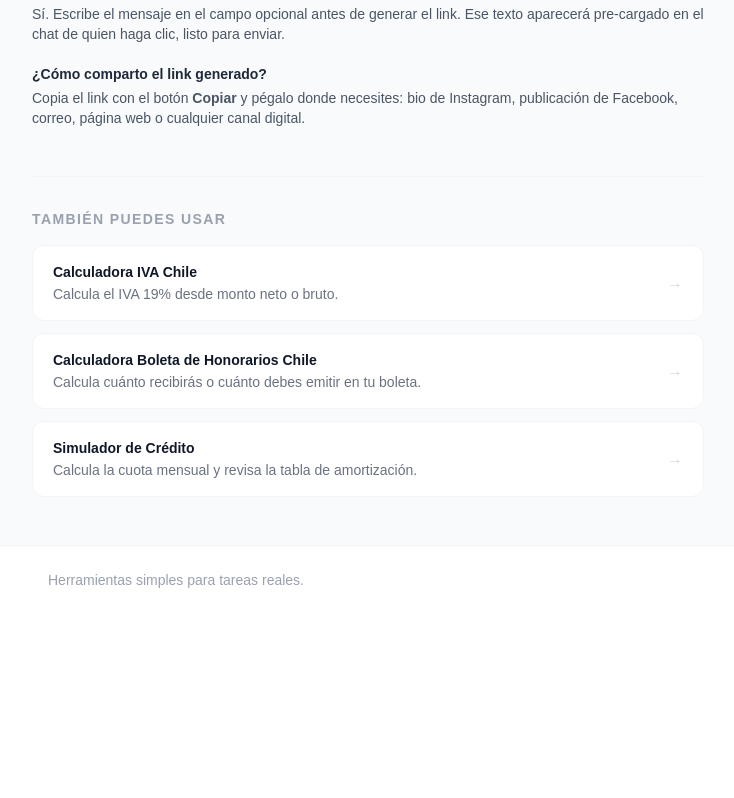
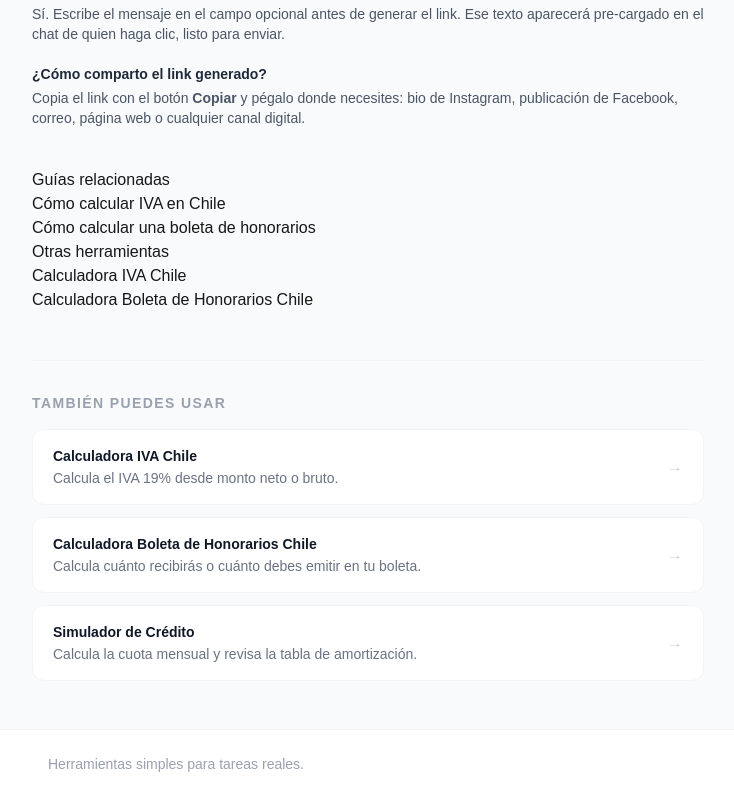
Before and after one commit to SirTomasEnriquez/herramientasonline, a Next.js app: page /herramientas/generador-link-whatsapp in a window 1280 px wide. Shown: the part 1954-2752 px from the top of the page, without its empty margins (272-1006 px from the left). Before the commit the page ends 2568 px from the top, so only its background shows below. Built offline with nearby package versions, Linux system fonts and the light colour scheme.

Commit message:
Add internal interlinking between tools and guides

```diff
--- a/app/guias/boleta-honorarios-chile/page.tsx
+++ b/app/guias/boleta-honorarios-chile/page.tsx
@@ -1,5 +1,13 @@
 import type { Metadata } from "next";
 import Link from "next/link";
+import { GUIDES } from "@/lib/guides";
+import { getToolBySlug } from "@/lib/tools";
+
+const mainTool = getToolBySlug("calculadora-boleta-honorarios-chile")!;
+const relatedTool = getToolBySlug("calculadora-iva-chile")!;
+const relatedGuides = GUIDES.filter((guide) =>
+  ["calcular-iva-chile", "simular-credito"].includes(guide.slug),
+);
 
 export const metadata: Metadata = {
   title: "Cómo calcular una boleta de honorarios en Chile — Herramientas Online",
@@ -50,7 +58,7 @@ export default function BoletaHonorariosChileGuidePage() {
 
         <p>
           <Link
-            href="/herramientas/calculadora-boleta-honorarios-chile"
+            href={mainTool.href}
             className="inline-flex text-sm font-medium text-green-600 hover:text-green-700"
           >
             Usar calculadora de boleta de honorarios →
@@ -73,13 +81,19 @@ export default function BoletaHonorariosChileGuidePage() {
           </div>
         </div>
 
+        <h2>También te puede servir</h2>
+        <ul>
+          {relatedGuides.map((guide) => (
+            <li key={guide.slug}>
+              <Link href={guide.href}>{guide.title}</Link>
+            </li>
+          ))}
+        </ul>
+
         <h2>Links relacionados</h2>
         <ul>
           <li>
-            <Link href="/herramientas/calculadora-iva-chile">Calculadora de IVA Chile</Link>
-          </li>
-          <li>
-            <Link href="/guias/calcular-iva-chile">Cómo calcular IVA en Chile</Link>
+            <Link href={relatedTool.href}>{relatedTool.title}</Link>
           </li>
           <li>
             <Link href="/herramientas">Ver herramientas disponibles</Link>
--- a/app/guias/calcular-iva-chile/page.tsx
+++ b/app/guias/calcular-iva-chile/page.tsx
@@ -1,5 +1,13 @@
 import type { Metadata } from "next";
 import Link from "next/link";
+import { GUIDES } from "@/lib/guides";
+import { getToolBySlug } from "@/lib/tools";
+
+const mainTool = getToolBySlug("calculadora-iva-chile")!;
+const relatedTool = getToolBySlug("calculadora-boleta-honorarios-chile")!;
+const relatedGuides = GUIDES.filter((guide) =>
+  ["boleta-honorarios-chile", "simular-credito"].includes(guide.slug),
+);
 
 export const metadata: Metadata = {
   title: "Cómo calcular IVA en Chile — Herramientas Online",
@@ -50,7 +58,7 @@ export default function CalcularIvaChileGuidePage() {
 
         <p>
           <Link
-            href="/herramientas/calculadora-iva-chile"
+            href={mainTool.href}
             className="inline-flex text-sm font-medium text-green-600 hover:text-green-700"
           >
             Usar calculadora de IVA Chile →
@@ -76,17 +84,19 @@ export default function CalcularIvaChileGuidePage() {
           </div>
         </div>
 
+        <h2>También te puede servir</h2>
+        <ul>
+          {relatedGuides.map((guide) => (
+            <li key={guide.slug}>
+              <Link href={guide.href}>{guide.title}</Link>
+            </li>
+          ))}
+        </ul>
+
         <h2>Links relacionados</h2>
         <ul>
           <li>
-            <Link href="/herramientas/calculadora-boleta-honorarios-chile">
-              Calculadora de boleta de honorarios
-            </Link>
-          </li>
-          <li>
-            <Link href="/guias/boleta-honorarios-chile">
-              Cómo calcular una boleta de honorarios
-            </Link>
+            <Link href={relatedTool.href}>{relatedTool.title}</Link>
           </li>
           <li>
             <Link href="/herramientas">Ver herramientas disponibles</Link>
--- a/app/guias/simular-credito/page.tsx
+++ b/app/guias/simular-credito/page.tsx
@@ -1,5 +1,13 @@
 import type { Metadata } from "next";
 import Link from "next/link";
+import { GUIDES } from "@/lib/guides";
+import { getToolBySlug } from "@/lib/tools";
+
+const mainTool = getToolBySlug("simulador-credito")!;
+const relatedTool = getToolBySlug("calculadora-iva-chile")!;
+const relatedGuides = GUIDES.filter((guide) =>
+  ["calcular-iva-chile", "boleta-honorarios-chile"].includes(guide.slug),
+);
 
 export const metadata: Metadata = {
   title: "Cómo simular un crédito y entender una tabla de amortización — Herramientas Online",
@@ -50,7 +58,7 @@ export default function SimularCreditoGuidePage() {
 
         <p>
           <Link
-            href="/herramientas/simulador-credito"
+            href={mainTool.href}
             className="inline-flex text-sm font-medium text-green-600 hover:text-green-700"
           >
             Usar simulador de crédito →
@@ -73,13 +81,19 @@ export default function SimularCreditoGuidePage() {
           </div>
         </div>
 
+        <h2>También te puede servir</h2>
+        <ul>
+          {relatedGuides.map((guide) => (
+            <li key={guide.slug}>
+              <Link href={guide.href}>{guide.title}</Link>
+            </li>
+          ))}
+        </ul>
+
         <h2>Links relacionados</h2>
         <ul>
           <li>
-            <Link href="/herramientas/calculadora-iva-chile">Calculadora de IVA Chile</Link>
-          </li>
-          <li>
-            <Link href="/guias/calcular-iva-chile">Cómo calcular IVA en Chile</Link>
+            <Link href={relatedTool.href}>{relatedTool.title}</Link>
           </li>
           <li>
             <Link href="/herramientas">Ver herramientas disponibles</Link>
--- a/app/herramientas/calculadora-boleta-honorarios-chile/page.tsx
+++ b/app/herramientas/calculadora-boleta-honorarios-chile/page.tsx
@@ -1,10 +1,16 @@
 import type { Metadata } from "next";
+import Link from "next/link";
 import BoletaHonorariosCalculator from "@/components/BoletaHonorariosCalculator";
 import RelatedTools from "@/components/RelatedTools";
+import { getGuideBySlug } from "@/lib/guides";
 import { buildToolPageSchema, stringifyJsonLd } from "@/lib/schema";
-import { getToolBySlug } from "@/lib/tools";
+import { TOOLS, getToolBySlug } from "@/lib/tools";
 
 const tool = getToolBySlug("calculadora-boleta-honorarios-chile")!;
+const relatedGuide = getGuideBySlug("boleta-honorarios-chile")!;
+const relatedTools = TOOLS.filter((item) =>
+  ["calculadora-iva-chile", "simulador-credito"].includes(item.slug),
+);
 
 export const metadata: Metadata = {
   title: "Calculadora de Boleta de Honorarios Chile 2026 — Herramientas Online",
@@ -146,6 +152,24 @@ export default function CalculadoraBoletaHonorariosPage() {
         </div>
       </section>
 
+      <section className="max-w-2xl mx-auto mt-10 prose prose-gray prose-sm sm:prose-base">
+        <h2>Guías relacionadas</h2>
+        <ul>
+          <li>
+            <Link href={relatedGuide.href}>{relatedGuide.title}</Link>
+          </li>
+        </ul>
+
+        <h2>Otras herramientas</h2>
+        <ul>
+          {relatedTools.map((relatedTool) => (
+            <li key={relatedTool.slug}>
+              <Link href={relatedTool.href}>{relatedTool.title}</Link>
+            </li>
+          ))}
+        </ul>
+      </section>
+
       <RelatedTools currentHref="/herramientas/calculadora-boleta-honorarios-chile" />
     </main>
   );
--- a/app/herramientas/calculadora-iva-chile/page.tsx
+++ b/app/herramientas/calculadora-iva-chile/page.tsx
@@ -1,10 +1,16 @@
 import type { Metadata } from "next";
+import Link from "next/link";
 import IvaChileCalculator from "@/components/IvaChileCalculator";
 import RelatedTools from "@/components/RelatedTools";
+import { getGuideBySlug } from "@/lib/guides";
 import { buildToolPageSchema, stringifyJsonLd } from "@/lib/schema";
-import { getToolBySlug } from "@/lib/tools";
+import { TOOLS, getToolBySlug } from "@/lib/tools";
 
 const tool = getToolBySlug("calculadora-iva-chile")!;
+const relatedGuide = getGuideBySlug("calcular-iva-chile")!;
+const relatedTools = TOOLS.filter((item) =>
+  ["calculadora-boleta-honorarios-chile", "simulador-credito"].includes(item.slug),
+);
 
 export const metadata: Metadata = {
   title: "Calculadora de IVA Chile — Herramientas Online",
@@ -114,6 +120,24 @@ export default function CalculadoraIvaChilePage() {
         </div>
       </section>
 
+      <section className="max-w-2xl mx-auto mt-10 prose prose-gray prose-sm sm:prose-base">
+        <h2>Guías relacionadas</h2>
+        <ul>
+          <li>
+            <Link href={relatedGuide.href}>{relatedGuide.title}</Link>
+          </li>
+        </ul>
+
+        <h2>Otras herramientas</h2>
+        <ul>
+          {relatedTools.map((relatedTool) => (
+            <li key={relatedTool.slug}>
+              <Link href={relatedTool.href}>{relatedTool.title}</Link>
+            </li>
+          ))}
+        </ul>
+      </section>
+
       <RelatedTools currentHref="/herramientas/calculadora-iva-chile" />
     </main>
   );
--- a/app/herramientas/generador-link-whatsapp/page.tsx
+++ b/app/herramientas/generador-link-whatsapp/page.tsx
@@ -1,11 +1,19 @@
 import type { Metadata } from "next";
+import Link from "next/link";
 import WhatsAppLinkGenerator from "@/components/WhatsAppLinkGenerator";
 import RelatedTools from "@/components/RelatedTools";
+import { GUIDES } from "@/lib/guides";
 import { buildToolPageSchema, stringifyJsonLd } from "@/lib/schema";
-import { getToolBySlug } from "@/lib/tools";
+import { TOOLS, getToolBySlug } from "@/lib/tools";
 
 const PAGE_PATH = "/herramientas/generador-link-whatsapp";
 const tool = getToolBySlug("generador-link-whatsapp")!;
+const relatedGuides = GUIDES.filter((guide) =>
+  ["calcular-iva-chile", "boleta-honorarios-chile"].includes(guide.slug),
+);
+const relatedTools = TOOLS.filter((item) =>
+  ["calculadora-iva-chile", "calculadora-boleta-honorarios-chile"].includes(item.slug),
+);
 
 export const metadata: Metadata = {
   title: "Generador de link de WhatsApp gratis — Herramientas Online",
@@ -210,6 +218,26 @@ export default function GeneradorLinkWhatsAppPage() {
         </div>
       </section>
 
+      <section className="max-w-2xl mx-auto mt-10 prose prose-gray prose-sm sm:prose-base">
+        <h2>Guías relacionadas</h2>
+        <ul>
+          {relatedGuides.map((guide) => (
+            <li key={guide.slug}>
+              <Link href={guide.href}>{guide.title}</Link>
+            </li>
+          ))}
+        </ul>
+
+        <h2>Otras herramientas</h2>
+        <ul>
+          {relatedTools.map((relatedTool) => (
+            <li key={relatedTool.slug}>
+              <Link href={relatedTool.href}>{relatedTool.title}</Link>
+            </li>
+          ))}
+        </ul>
+      </section>
+
       <RelatedTools currentHref="/herramientas/generador-link-whatsapp" />
     </main>
   );
--- a/app/herramientas/simulador-credito/page.tsx
+++ b/app/herramientas/simulador-credito/page.tsx
@@ -1,10 +1,16 @@
 import type { Metadata } from "next";
+import Link from "next/link";
 import LoanSimulator from "@/components/LoanSimulator";
 import RelatedTools from "@/components/RelatedTools";
+import { getGuideBySlug } from "@/lib/guides";
 import { buildToolPageSchema, stringifyJsonLd } from "@/lib/schema";
-import { getToolBySlug } from "@/lib/tools";
+import { TOOLS, getToolBySlug } from "@/lib/tools";
 
 const tool = getToolBySlug("simulador-credito")!;
+const relatedGuide = getGuideBySlug("simular-credito")!;
+const relatedTools = TOOLS.filter((item) =>
+  ["calculadora-iva-chile", "calculadora-boleta-honorarios-chile"].includes(item.slug),
+);
 
 export const metadata: Metadata = {
   title: "Simulador de Crédito con Tabla de Amortización — Herramientas Online",
@@ -55,6 +61,24 @@ export default function SimuladorCreditoPage() {
         </p>
       </section>
 
+      <section className="max-w-2xl mx-auto mt-10 prose prose-gray prose-sm sm:prose-base">
+        <h2>Guías relacionadas</h2>
+        <ul>
+          <li>
+            <Link href={relatedGuide.href}>{relatedGuide.title}</Link>
+          </li>
+        </ul>
+
+        <h2>Otras herramientas</h2>
+        <ul>
+          {relatedTools.map((relatedTool) => (
+            <li key={relatedTool.slug}>
+              <Link href={relatedTool.href}>{relatedTool.title}</Link>
+            </li>
+          ))}
+        </ul>
+      </section>
+
       <RelatedTools currentHref="/herramientas/simulador-credito" />
     </main>
   );
--- a/lib/guides.ts
+++ b/lib/guides.ts
@@ -1,4 +1,5 @@
 export type Guide = {
+  slug: string;
   title: string;
   href: string;
   description: string;
@@ -6,18 +7,25 @@ export type Guide = {
 
 export const GUIDES: Guide[] = [
   {
+    slug: "calcular-iva-chile",
     title: "Cómo calcular IVA en Chile",
     href: "/guias/calcular-iva-chile",
     description: "Aprende a distinguir monto neto, IVA 19% y monto bruto.",
   },
   {
+    slug: "boleta-honorarios-chile",
     title: "Cómo calcular una boleta de honorarios",
     href: "/guias/boleta-honorarios-chile",
     description: "Entiende monto bruto, monto líquido y retención.",
   },
   {
+    slug: "simular-credito",
     title: "Cómo simular un crédito",
     href: "/guias/simular-credito",
     description: "Revisa cuota mensual, intereses y tabla de amortización.",
   },
 ];
+
+export function getGuideBySlug(slug: string) {
+  return GUIDES.find((guide) => guide.slug === slug);
+}
```
